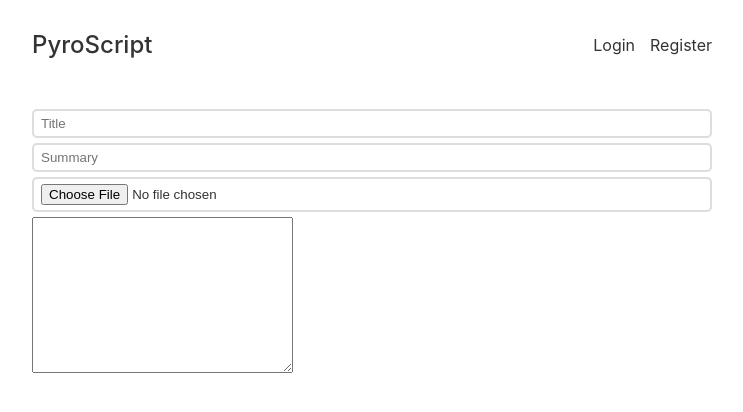
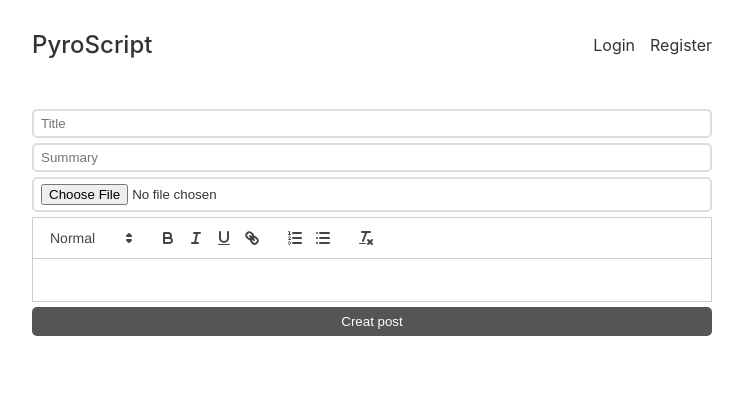
Before and after one commit to nateng98/Improved-TutorBright-Hub, a React (Vite) app in the folder client/: page /create in a window 1280 px wide. Shown: the top 412 px of the page, without its empty margins (268-1011 px from the left). Built offline with nearby package versions, Linux system fonts and the light colour scheme; no server answers; the HTML template or start-up script is replaced by a standard one.

Commit message:
add textarea for createpost page
using react quill

```diff
--- a/client/src/App.css
+++ b/client/src/App.css
@@ -84,6 +84,6 @@ button{
   padding: 7px 0;
 }
 
-form h1{
+form.login h1, form.register h1{
   text-align: center;
 }
--- a/client/src/pages/CreatePost.jsx
+++ b/client/src/pages/CreatePost.jsx
@@ -1,10 +1,25 @@
+import { useState } from "react";
+import ReactQuill from "react-quill";
+import 'react-quill/dist/quill.snow.css'
+
 export default function CreatePost(){
+  const [title, setTitle] = useState('');
+  const [summary, setSummary] = useState('');
+  const [content, setContent] = useState('');
+
+  const formats = [
+    'header',
+    'bold', 'italic', 'underline', 'strike', 'blockquote', 'code block',
+    'list', 'bullet', 'indent',
+    'link', 'image'
+  ];
   return(
     <form action="">
       <input type="title" placeholder={'Title'}/>
       <input type="summary" placeholder={'Summary'}/>
       <input type="file" />
-      <textarea name="" id="" cols="30" rows="10"></textarea>
+      <ReactQuill value={content} formats={formats} />
+      <button style={{marginTop: '5px'}}>Creat post</button>
     </form>
   );
 }
```
